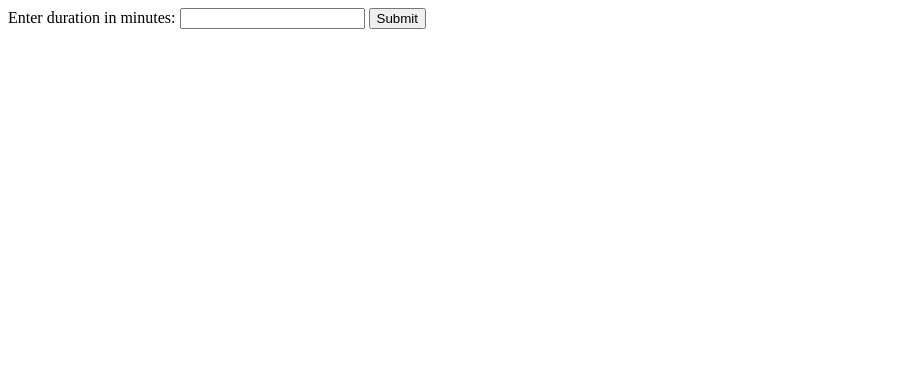
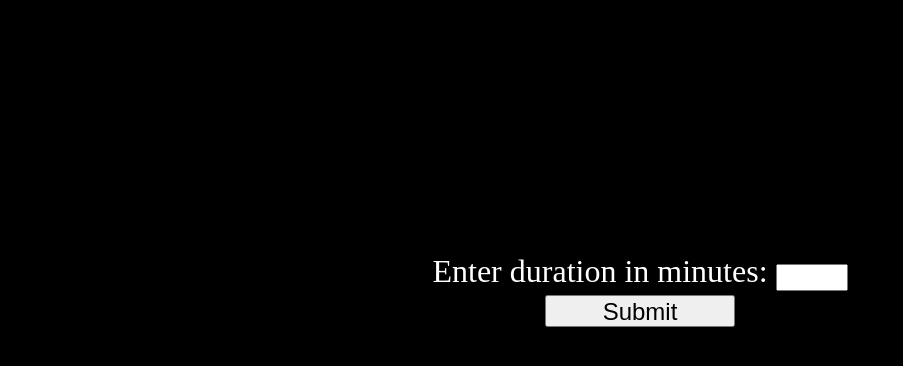
Before and after one commit to abayindir1/Basic-Timer, a plain HTML site: page index.html in a window 1280 px wide. Shown: the whole page, without its empty margins (0-903 px from the left). Drawn offline with nearby package versions, Linux system fonts and the light colour scheme.

Commit message:
basic timer is done

```diff
--- a/app.js
+++ b/app.js
@@ -3,6 +3,7 @@ $(document).ready(function(){
     $(".btn").click(function(duration){
         var duration = $("#timer-form").val()
         console.log(duration)
+        $("#timer-form").val("");
         if(duration <= 0 || duration === null){
             alert("Enter a bigger number")
         }else{
@@ -20,7 +21,7 @@ $(document).ready(function(){
                     seconds = 0
                     audio.play()
                 }
-                console.log(minutes + ":" + seconds)
+                $("#timer").html(minutes + ":" + seconds)
             },1000)
 
         }
--- a/index.html
+++ b/index.html
@@ -7,13 +7,15 @@
     <link rel="stylesheet" href="./style.css">
 </head>
 <body>
-    <div id="timer">
-    </div>
+    <div class="content">
+        <div id="timer">
+        </div>
         <div id="form">
             <label for="timer-form">Enter duration in minutes:</label>
             <input type="number" class="form-control" id="timer-form">
-            <button type="submit" class="btn">Submit</button>
         </div>
+        <button type="submit" class="btn">Submit</button>
+    </div>
 
     <script src="https://cdnjs.cloudflare.com/ajax/libs/jquery/3.2.1/jquery.min.js"></script>
     <script src="./app.js"></script>
--- a/style.css
+++ b/style.css
@@ -0,0 +1,18 @@
+body{
+    background-color: black;
+    color: white
+}
+.content{
+    text-align: center;
+    margin-top: 20%;
+    font-size: 2rem;
+}
+.form-control{
+    width: 4rem;
+    height: 1.3rem;
+}
+.btn{
+    width: 15%;
+    height: 2rem;
+    font-size: 1.5rem;
+}
```
